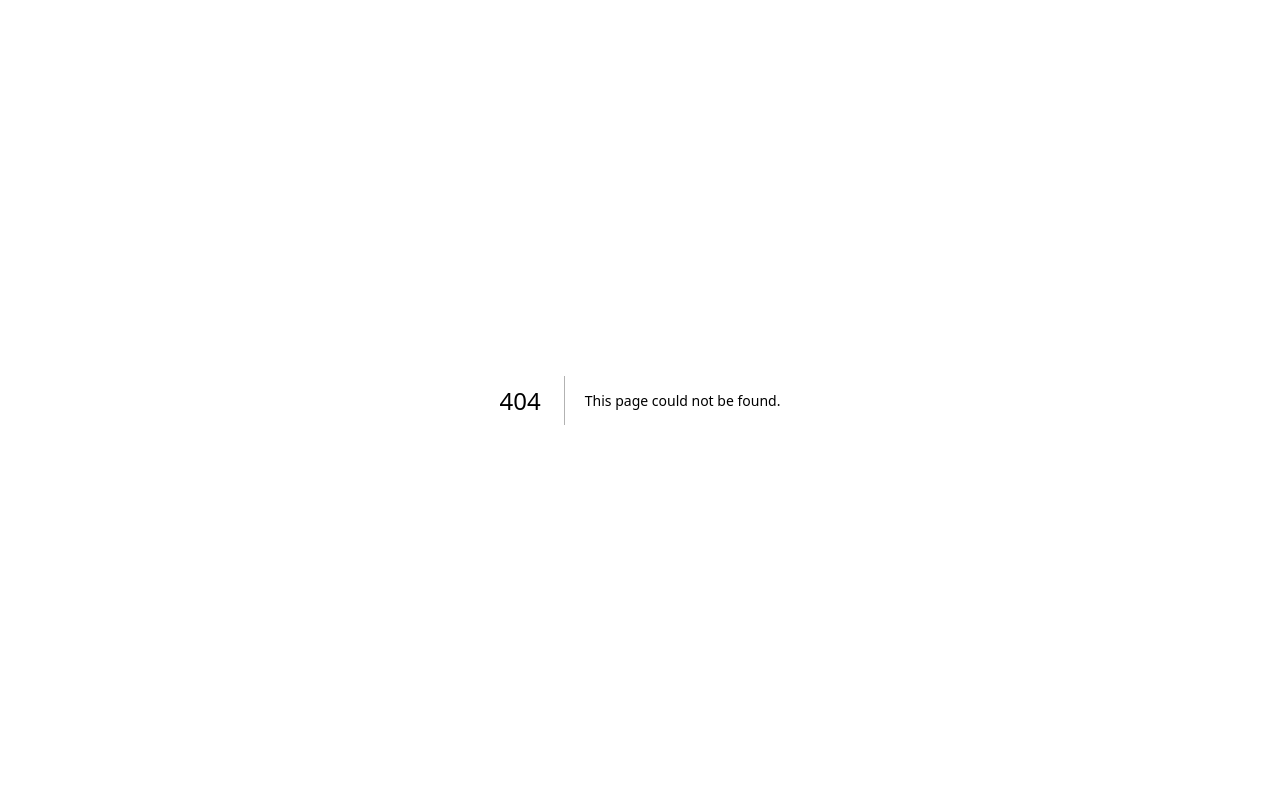
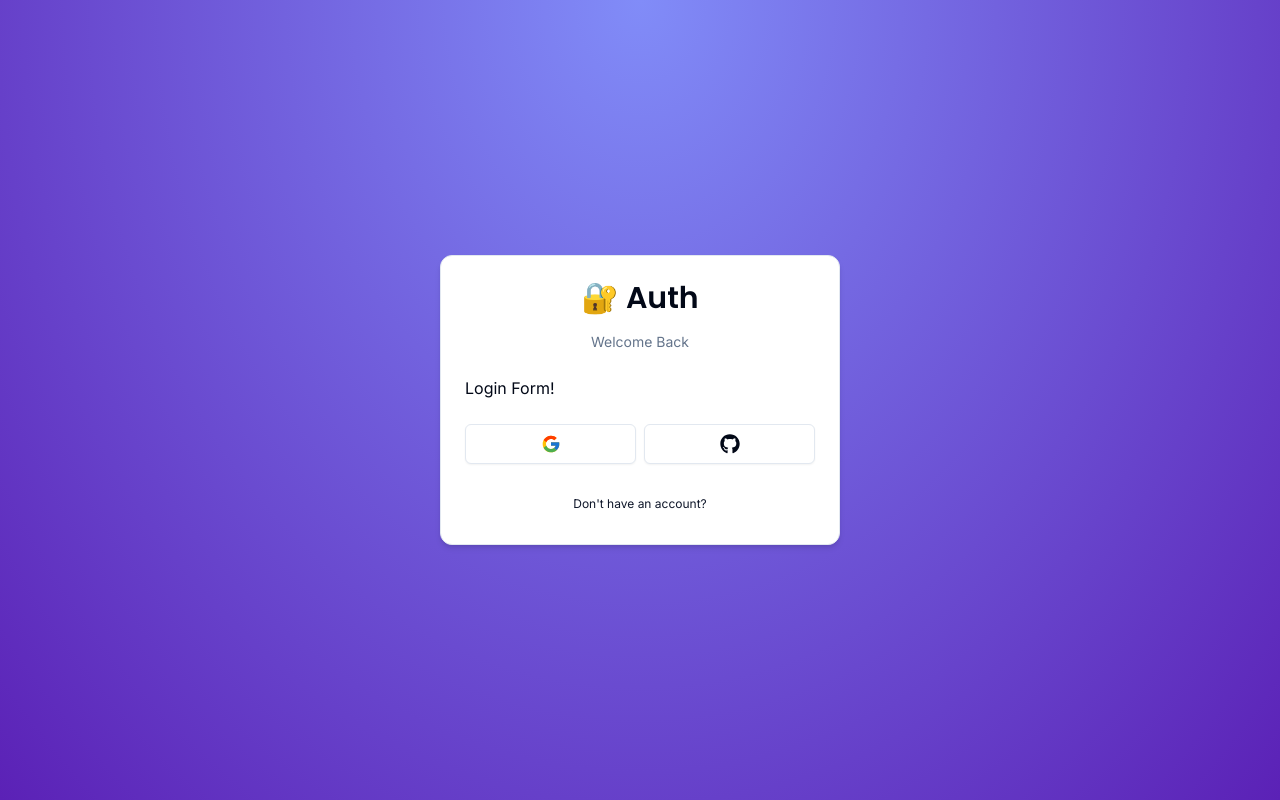
Before and after one commit to dbenavi5/authv5-tut, a Next.js app: page /auth/login in a window 1280 px wide. Before the commit this address had no page. Built offline with nearby package versions, Linux system fonts and the light colour scheme.

Commit message:
create card-wrapper reusable component for forms

```diff
--- /dev/null
+++ b/app/auth/layout.tsx
@@ -0,0 +1,8 @@
+interface AuthLayoutProps {
+  children: React.ReactNode;
+}
+const AuthLayout = ({ children }: AuthLayoutProps) => {
+  return <div className="h-full flex items-center justify-center bg-[radial-gradient(ellipse_at_top,_var(--tw-gradient-stops))] from-indigo-400 to-violet-800">{children}</div>;
+};
+
+export default AuthLayout;
--- /dev/null
+++ b/app/auth/login/page.tsx
@@ -0,0 +1,9 @@
+import {LoginForm} from "@/components/auth/login-form";
+
+const LoginPage = () => {
+    return (
+        <LoginForm />
+     );
+}
+
+export default LoginPage;
--- a/app/layout.tsx
+++ b/app/layout.tsx
@@ -5,7 +5,7 @@
 const inter = Inter({ subsets: ["latin"] });
 
 export const metadata: Metadata = {
-  title: "Create Next App",
+  title: "Auth v5 Tutorial",
   description: "Generated by create next app",
 };
 
--- /dev/null
+++ b/components/auth/back-button.tsx
@@ -0,0 +1,16 @@
+"use client";
+
+import { Button } from "@/components/ui/button";
+import Link from "next/link";
+
+interface BackButtonProps {
+  label: string;
+  href: string;
+}
+export const BackButton = ({ label, href }: BackButtonProps) => {
+  return (
+    <Button variant="link" className="font-normal w-full" size="sm" asChild>
+      <Link href={href}>{label}</Link>
+    </Button>
+  );
+};
--- /dev/null
+++ b/components/auth/card-wrapper.tsx
@@ -0,0 +1,43 @@
+"use client";
+
+import {
+  Card,
+  CardContent,
+  CardFooter,
+  CardHeader,
+} from "@/components/ui/card";
+import { Header } from "@/components/auth/header";
+import { Social } from "@/components/auth/social";
+import { BackButton } from "./back-button";
+
+interface CardWrapperProps {
+  children: React.ReactNode;
+  headerLabel: string;
+  backButtonLabel: string;
+  backButtonHref: string;
+  showSocial?: boolean;
+}
+export const CardWrapper = ({
+  children,
+  headerLabel,
+  backButtonLabel,
+  backButtonHref,
+  showSocial,
+}: CardWrapperProps) => {
+  return (
+    <Card className="w-[400px] shadow-md">
+      <CardHeader>
+        <Header label={headerLabel} />
+      </CardHeader>
+      <CardContent>{children}</CardContent>
+      {showSocial && (
+        <CardFooter>
+          <Social />
+        </CardFooter>
+      )}
+      <CardFooter>
+        <BackButton label={backButtonLabel} href={backButtonHref} />
+      </CardFooter>
+    </Card>
+  );
+};
--- /dev/null
+++ b/components/auth/header.tsx
@@ -0,0 +1,20 @@
+import { cn } from "@/lib/utils";
+import { Poppins } from "next/font/google";
+
+const font = Poppins({
+  subsets: ["latin"],
+  weight: ["600"],
+});
+
+interface HeaderProps {
+  label: string;
+}
+
+export const Header = ({ label }: HeaderProps) => {
+  return (
+    <div className="w-full flex flex-col gap-y-4 items-center justify-center">
+      <h1 className={cn("text-3xl font-semibold", font.className)}>🔐 Auth</h1>
+      <p className="text-muted-foreground text-sm">{label}</p>
+    </div>
+  );
+};
--- /dev/null
+++ b/components/auth/login-form.tsx
@@ -0,0 +1,15 @@
+import { CardWrapper } from "@/components/auth/card-wrapper";
+
+type Props = {};
+export const LoginForm = ({}: Props) => {
+  return (
+    <CardWrapper
+      headerLabel="Welcome Back"
+      backButtonLabel="Don't have an account?"
+      backButtonHref="/auth/register"
+      showSocial
+    >
+      Login Form!
+    </CardWrapper>
+  );
+};
--- /dev/null
+++ b/components/auth/social.tsx
@@ -0,0 +1,19 @@
+"use client";
+
+import { FcGoogle } from "react-icons/fc";
+import { FaGithub } from "react-icons/fa";
+import { Button } from "@/components/ui/button";
+
+interface SocialProps {}
+export const Social = ({}: SocialProps) => {
+  return (
+    <div className="flex items-center w-full gap-x-2">
+      <Button size="lg" className="w-full" variant="outline" onClick={() => {}}>
+        <FcGoogle className="h-5 w-5" />
+      </Button>
+      <Button size="lg" className="w-full" variant="outline" onClick={() => {}}>
+        <FaGithub className="h-5 w-5" />
+      </Button>
+    </div>
+  );
+};
--- /dev/null
+++ b/components/ui/card.tsx
@@ -0,0 +1,76 @@
+import * as React from "react"
+
+import { cn } from "@/lib/utils"
+
+const Card = React.forwardRef<
+  HTMLDivElement,
+  React.HTMLAttributes<HTMLDivElement>
+>(({ className, ...props }, ref) => (
+  <div
+    ref={ref}
+    className={cn(
+      "rounded-xl border bg-card text-card-foreground shadow",
+      className
+    )}
+    {...props}
+  />
+))
+Card.displayName = "Card"
+
+const CardHeader = React.forwardRef<
+  HTMLDivElement,
+  React.HTMLAttributes<HTMLDivElement>
+>(({ className, ...props }, ref) => (
+  <div
+    ref={ref}
+    className={cn("flex flex-col space-y-1.5 p-6", className)}
+    {...props}
+  />
+))
+CardHeader.displayName = "CardHeader"
+
+const CardTitle = React.forwardRef<
+  HTMLParagraphElement,
+  React.HTMLAttributes<HTMLHeadingElement>
+>(({ className, ...props }, ref) => (
+  <h3
+    ref={ref}
+    className={cn("font-semibold leading-none tracking-tight", className)}
+    {...props}
+  />
+))
+CardTitle.displayName = "CardTitle"
+
+const CardDescription = React.forwardRef<
+  HTMLParagraphElement,
+  React.HTMLAttributes<HTMLParagraphElement>
+>(({ className, ...props }, ref) => (
+  <p
+    ref={ref}
+    className={cn("text-sm text-muted-foreground", className)}
+    {...props}
+  />
+))
+CardDescription.displayName = "CardDescription"
+
+const CardContent = React.forwardRef<
+  HTMLDivElement,
+  React.HTMLAttributes<HTMLDivElement>
+>(({ className, ...props }, ref) => (
+  <div ref={ref} className={cn("p-6 pt-0", className)} {...props} />
+))
+CardContent.displayName = "CardContent"
+
+const CardFooter = React.forwardRef<
+  HTMLDivElement,
+  React.HTMLAttributes<HTMLDivElement>
+>(({ className, ...props }, ref) => (
+  <div
+    ref={ref}
+    className={cn("flex items-center p-6 pt-0", className)}
+    {...props}
+  />
+))
+CardFooter.displayName = "CardFooter"
+
+export { Card, CardHeader, CardFooter, CardTitle, CardDescription, CardContent }
--- a/package.json
+++ b/package.json
@@ -16,6 +16,7 @@
     "next": "14.2.2",
     "react": "^18",
     "react-dom": "^18",
+    "react-icons": "^5.1.0",
     "tailwind-merge": "^2.3.0",
     "tailwindcss-animate": "^1.0.7"
   },
```
Also changed, not shown: 1 other file (tests, documents, lock files or other folders).
